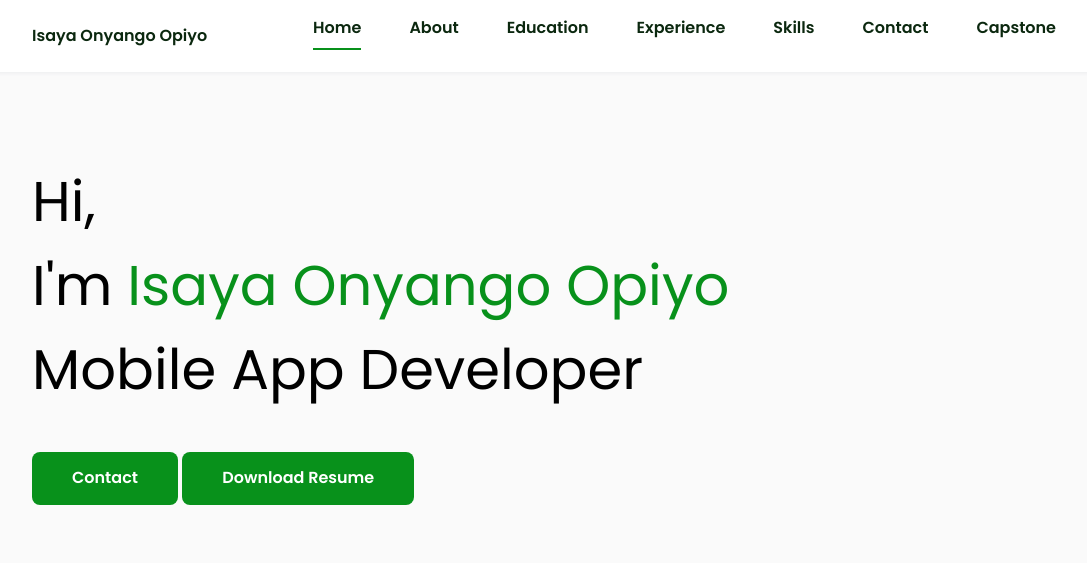
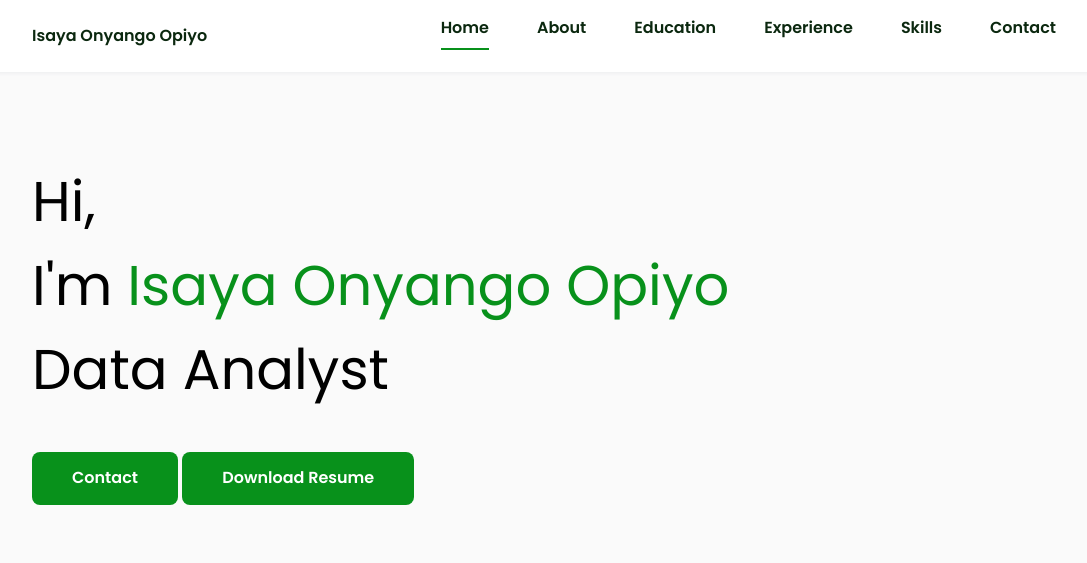
Before and after one commit to Isayah-19/Isayah-19.github.io, a plain HTML site: page index.html in a window 1280 px wide. Shown: the top 563 px of the page, without its empty margins (96-1183 px from the left). Drawn offline with nearby package versions, Linux system fonts and the light colour scheme; files whose address does not match are found by name.

Commit message:
Updating my profile

```diff
--- a/index.html
+++ b/index.html
@@ -34,8 +34,6 @@
                         <li class="nav__item"><a href="#exp" class="nav__link active">Experience</a></li>
                         <li class="nav__item"><a href="#skills" class="nav__link">Skills</a></li>
                         <li class="nav__item"><a href="#contact" class="nav__link">Contact</a></li>
-
-                        <li class="nav__item"><a href="https://sites.google.com/view/isayacapstoneproject/home" class="nav__link">Capstone</a></li>
                     </ul>
                 </div>
 
@@ -49,7 +47,7 @@
             <!--===== HOME =====-->
             <section class="home bd-grid" id="home">
                 <div class="home__data">
-                    <h1 class="home__title">Hi,<br>I'm <span class="home__title-color">Isaya Onyango Opiyo</span> <br/>Mobile App Developer
+                    <h1 class="home__title">Hi,<br>I'm <span class="home__title-color">Isaya Onyango Opiyo</span> <br/>Data Analyst
                         </h1>
                         <h1 class="home__title-color"></h1>
 
```
